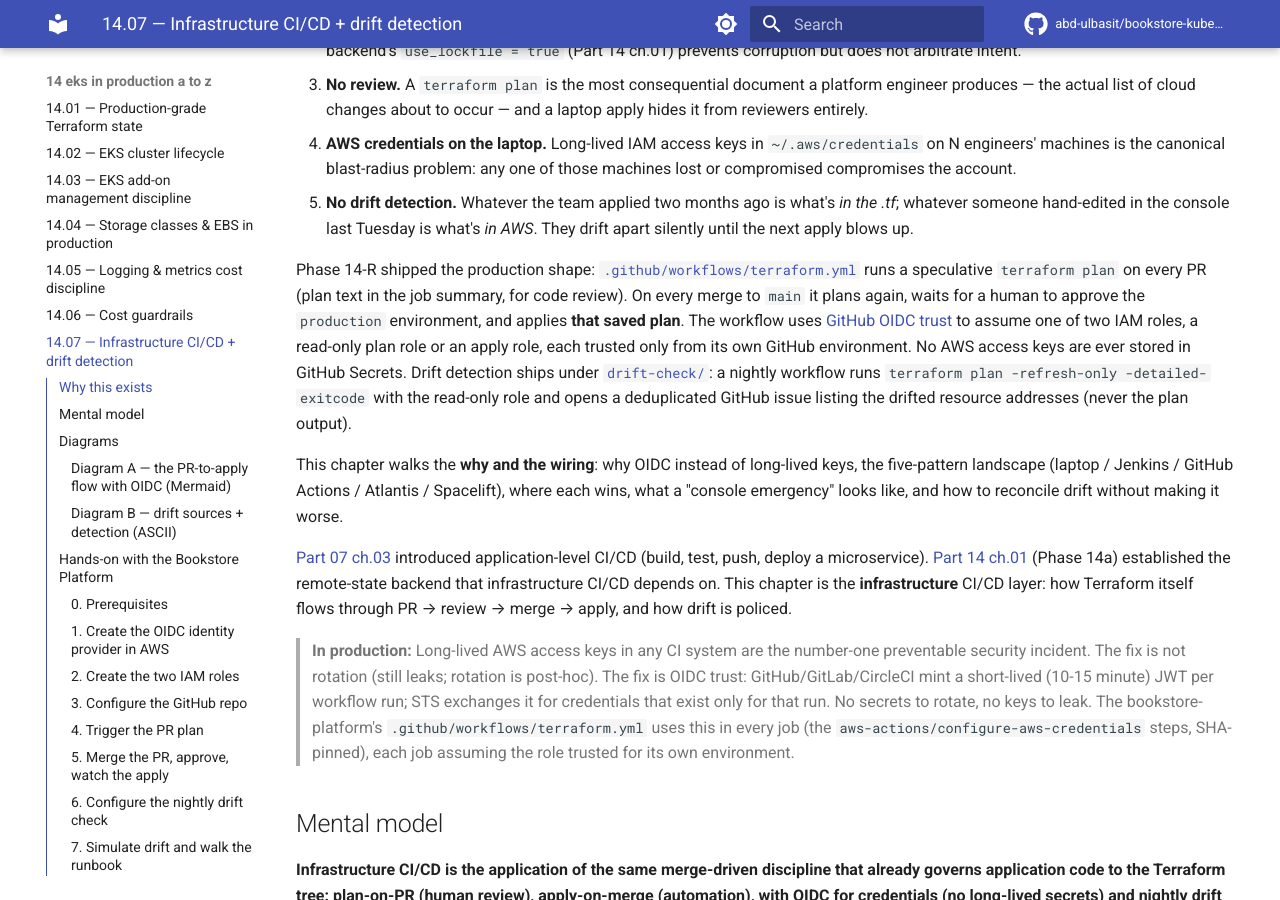
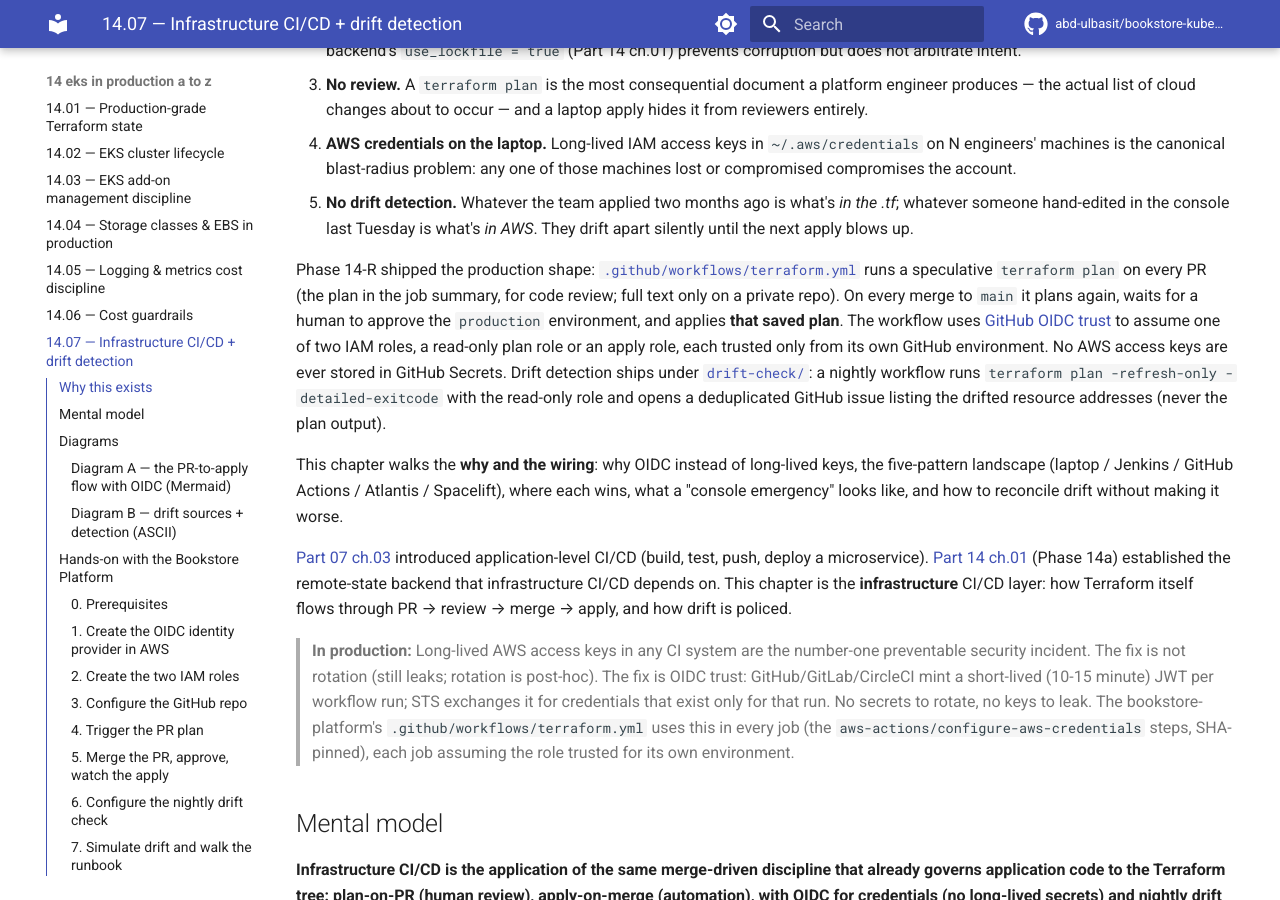
Before and after one commit to abd-ulbasit/bookstore-kubernetes-guide, an MkDocs documentation site: the page built from full-guide/14-eks-in-production-a-to-z/07-infrastructure-cicd-and-drift.md, in a window 1280 px wide and 900 px high, scrolled down 746 px. Built offline with MkDocs 1.6.1 and Material for MkDocs 9.7.7, drawn with Linux system fonts in a browser that asks for light colours; comment, search, counter and statistics services are not loaded.

Commit message:
Say "full plan text on private repos only" where the shape is described
5940d82 changed what the plan jobs put in the job summary (full text on
a private repository, addresses and actions on a public one), but the
"THE SHAPE, AND WHY" diagram at the top of terraform.yml and the intro
of ch.14.07 still said the plan text goes to the summary. Both now
match the jobs.

Co-Authored-By: Claude Opus 5.5 <noreply@anthropic.com>

```diff
--- a/full-guide/14-eks-in-production-a-to-z/07-infrastructure-cicd-and-drift.md
+++ b/full-guide/14-eks-in-production-a-to-z/07-infrastructure-cicd-and-drift.md
@@ -46,8 +46,8 @@ durable failures:
 
 Phase 14-R shipped the production shape:
 [`.github/workflows/terraform.yml`](../examples/bookstore-platform/terraform/.github/workflows/terraform.yml)
-runs a speculative `terraform plan` on every PR (plan text in the
-job summary, for code review). On every merge to `main` it plans
+runs a speculative `terraform plan` on every PR (the plan in the
+job summary, for code review; full text only on a private repo). On every merge to `main` it plans
 again, waits for a human to approve the `production` environment,
 and applies **that saved plan**. The
 workflow uses [GitHub OIDC trust](../examples/bookstore-platform/terraform/.github/workflows/terraform.yml)
```
Also changed, not shown: 1 other file.
